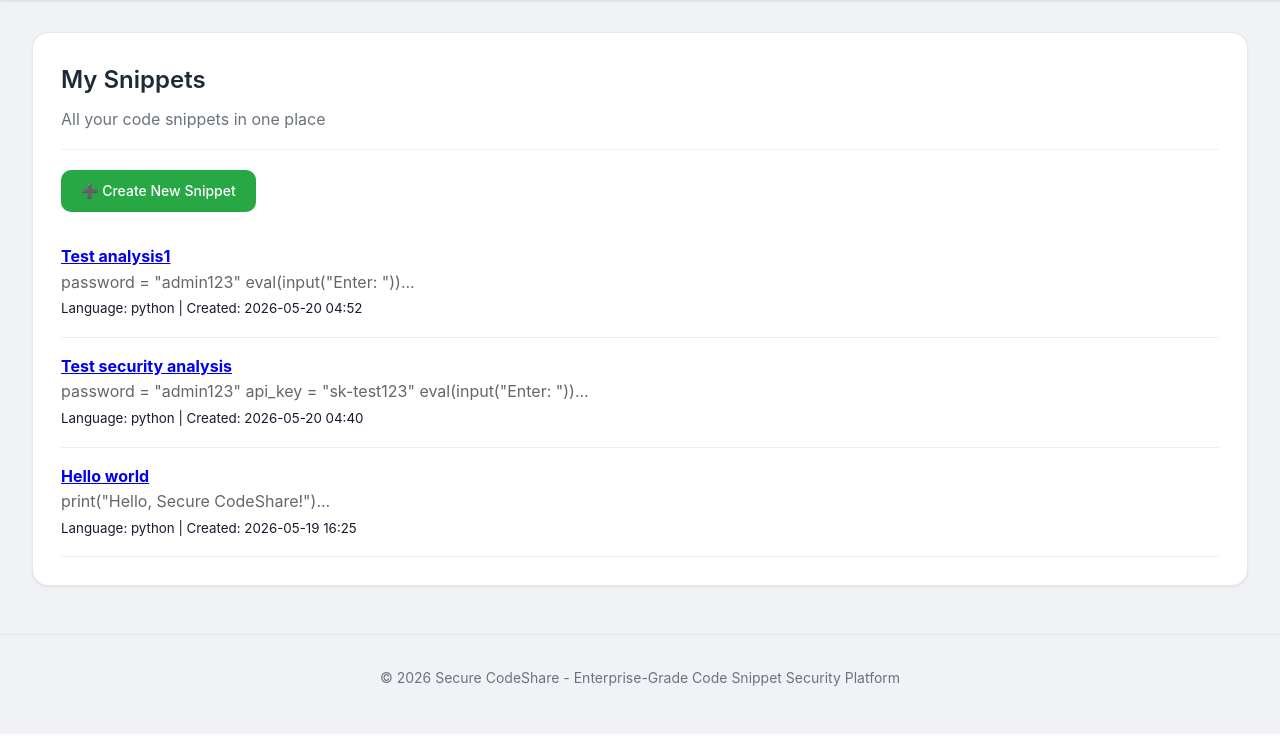
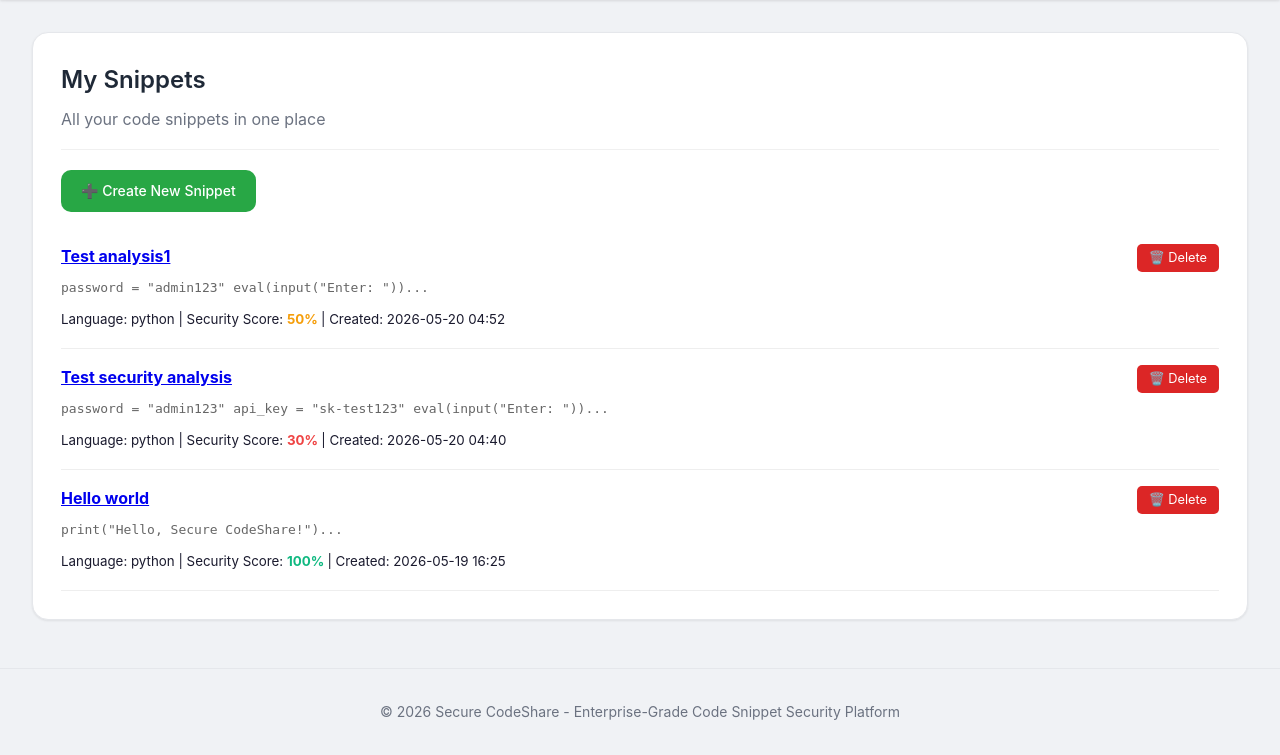
Before and after one commit to Ov-tech117/secure-code-snippet-platform, a Flask app: page /snippets/my-snippets in a window 1280 px wide. Shown: the part 66-821 px from the top of the page. Before the commit the page ends 800 px from the top, so only its background shows below. Run offline with Flask 3, Linux system fonts and the light colour scheme; a user stored in the database is signed in; data comes from the database, SQL or seed files in the repository.

Commit message:
Add delete button to my snippets page

```diff
--- a/app/snippets/routes.py
+++ b/app/snippets/routes.py
@@ -84,3 +84,31 @@ def view_snippet(snippet_id):
 def my_snippets():
     snippets = Snippet.query.filter_by(user_id=current_user.id).order_by(Snippet.created_at.desc()).all()
     return render_template('my_snippets.html', snippets=snippets)
+
+# DELETE ROUTE - ADD THIS
+@snippets_bp.route('/delete/<int:snippet_id>')
+@login_required
+def delete_snippet(snippet_id):
+    snippet = Snippet.query.get_or_404(snippet_id)
+
+    # Check if user owns the snippet or is admin
+    if snippet.user_id != current_user.id and current_user.role != 'admin':
+        flash('You do not have permission to delete this snippet.', 'danger')
+        return redirect(url_for('snippets.view_snippet', snippet_id=snippet.id))
+
+    # Delete the snippet
+    db.session.delete(snippet)
+    db.session.commit()
+
+    # Log the deletion
+    log = AuditLog(
+        user_id=current_user.id,
+        action='delete_snippet',
+        snippet_id=snippet.id,
+        ip_address=request.remote_addr
+    )
+    db.session.add(log)
+    db.session.commit()
+
+    flash('Snippet deleted successfully!', 'success')
+    return redirect(url_for('snippets.my_snippets'))
--- a/app/templates/my_snippets.html
+++ b/app/templates/my_snippets.html
@@ -13,9 +13,34 @@
     {% if snippets %}
         {% for snippet in snippets %}
             <div style="border-bottom: 1px solid #eee; padding: 1rem 0;">
-                <h4><a href="{{ url_for('snippets.view_snippet', snippet_id=snippet.id) }}">{{ snippet.title }}</a></h4>
-                <p style="color: #666;">{{ snippet.code[:100] }}...</p>
-                <small>Language: {{ snippet.language }} | Created: {{ snippet.created_at.strftime('%Y-%m-%d %H:%M') }}</small>
+                <div style="display: flex; justify-content: space-between; align-items: flex-start;">
+                    <div style="flex: 1;">
+                        <h4><a href="{{ url_for('snippets.view_snippet', snippet_id=snippet.id) }}">{{ snippet.title }}</a></h4>
+                        <p style="color: #666; font-family: monospace; margin: 0.5rem 0;">{{ snippet.code[:100] }}...</p>
+                        <small>
+                            Language: {{ snippet.language }} |
+                            Security Score:
+                            <span style="color: {% if snippet.security_score >= 80 %}#10b981{% elif snippet.security_score >= 50 %}#f59e0b{% else %}#ef4444{% endif %}; font-weight: bold;">
+                                {{ snippet.security_score }}%
+                            </span> |
+                            Created: {{ snippet.created_at.strftime('%Y-%m-%d %H:%M') }}
+                        </small>
+                        {% if snippet.tags %}
+                            <div style="margin-top: 0.5rem;">
+                                {% for tag in snippet.tags %}
+                                    <span style="display: inline-block; background: #e0e7ff; color: #3730a3; padding: 0.15rem 0.5rem; border-radius: 12px; font-size: 0.7rem; margin-right: 0.3rem;">#{{ tag.name }}</span>
+                                {% endfor %}
+                            </div>
+                        {% endif %}
+                    </div>
+                    <div>
+                        <a href="{{ url_for('snippets.delete_snippet', snippet_id=snippet.id) }}"
+                           onclick="return confirm('Delete "{{ snippet.title }}"?\n\nThis action cannot be undone!')"
+                           style="background: #dc2626; color: white; padding: 0.25rem 0.75rem; border-radius: 5px; text-decoration: none; font-size: 0.8rem; display: inline-block;">
+                            🗑️ Delete
+                        </a>
+                    </div>
+                </div>
             </div>
         {% endfor %}
     {% else %}
```
Also changed, not shown: app/templates/view_snippet.html (+8 -2 lines).
